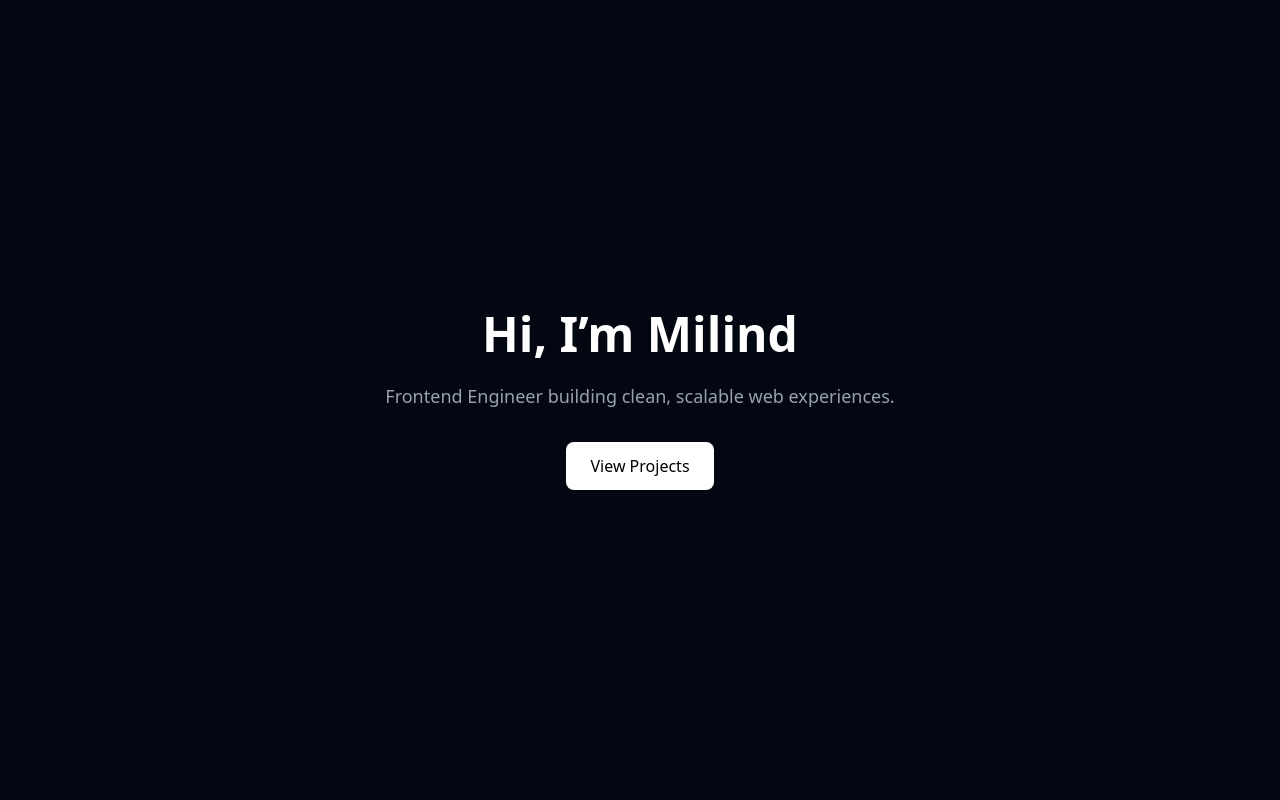
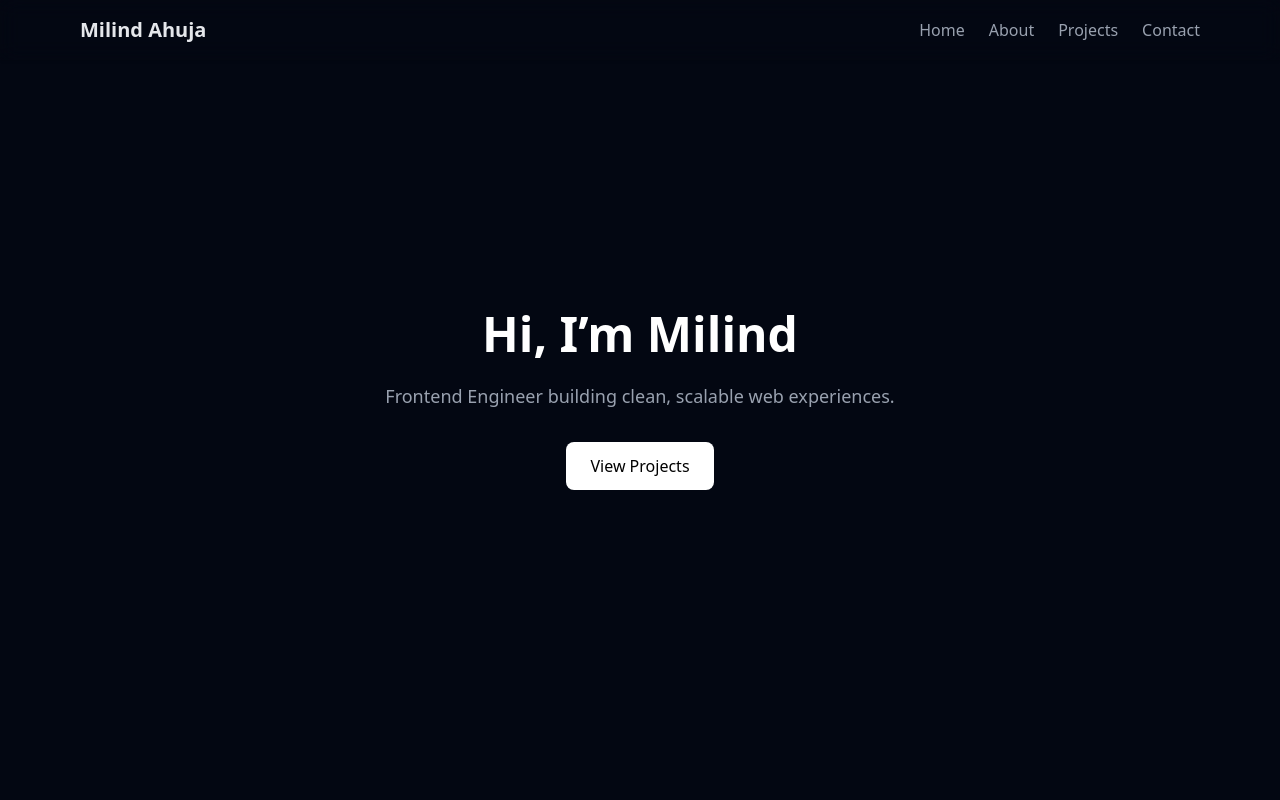
Before and after one commit to milindahuja/my-vue-portfolio, a Vue app: page / in a window 1280 px wide. Shown: the top 800 px of the page. Built offline with nearby package versions, Linux system fonts and the light colour scheme; no server answers.

Commit message:
Add HeaderSection component and update section IDs for navigation

```diff
--- a/src/components/AboutSection.vue
+++ b/src/components/AboutSection.vue
@@ -2,7 +2,7 @@
 </script>
 
 <template>
-  <section class="bg-gray-900 py-24">
+  <section id="about" class="bg-gray-900 py-24">
     <div class="max-w-4xl mx-auto px-6">
       <h2 class="text-3xl font-semibold mb-6 text-white">
         About Me
--- a/src/components/ContactSection.vue
+++ b/src/components/ContactSection.vue
@@ -1,5 +1,5 @@
 <template>
-  <section class="bg-gray-900 py-24">
+  <section id="contact" class="bg-gray-900 py-24">
     <div class="max-w-xl mx-auto px-6">
       <h2 class="text-3xl font-semibold mb-8 text-white">
         Contact
@@ -46,6 +46,8 @@ const error = ref(false)
 
 async function submitForm() {
   loading.value = true
+  console.log('db:', db)
+
 
   try {
     await addDoc(collection(db, 'messages'), {
--- /dev/null
+++ b/src/components/HeaderSection.vue
@@ -0,0 +1,55 @@
+<template>
+  <header class="fixed w-full top-0 left-0 backdrop-blur-md z-50 shadow-sm">
+    <div class="max-w-6xl mx-auto flex justify-between items-center p-4">
+      <!-- Logo / Name -->
+      <div class="text-xl font-bold text-gray-200">
+        Milind Ahuja
+      </div>
+
+      <!-- Navigation links -->
+      <nav class="hidden md:flex space-x-6 text-gray-400 font-small">
+        <a href="#home" class="hover:text-blue-500 transition">Home</a>
+        <a href="#about" class="hover:text-blue-500 transition">About</a>
+        <a href="#projects" class="hover:text-blue-500 transition">Projects</a>
+        <a href="#contact" class="hover:text-blue-500 transition">Contact</a>
+      </nav>
+
+      <!-- Mobile hamburger menu -->
+      <div class="md:hidden">
+        <button @click="isOpen = !isOpen">
+          <svg v-if="!isOpen" xmlns="http://www.w3.org/2000/svg" class="h-6 w-6" fill="none"
+               viewBox="0 0 24 24" stroke="currentColor">
+            <path stroke-linecap="round" stroke-linejoin="round" stroke-width="2"
+                  d="M4 6h16M4 12h16M4 18h16"/>
+          </svg>
+          <svg v-else xmlns="http://www.w3.org/2000/svg" class="h-6 w-6" fill="none"
+               viewBox="0 0 24 24" stroke="currentColor">
+            <path stroke-linecap="round" stroke-linejoin="round" stroke-width="2"
+                  d="M6 18L18 6M6 6l12 12"/>
+          </svg>
+        </button>
+      </div>
+    </div>
+
+    <!-- Mobile menu dropdown -->
+    <div v-if="isOpen" class="md:hidden bg-white/95 backdrop-blur-md shadow-md">
+      <nav class="flex flex-col p-4 space-y-4">
+        <a href="#home" class="hover:text-blue-500 transition">Home</a>
+        <a href="#projects" class="hover:text-blue-500 transition">Projects</a>
+        <a href="#about" class="hover:text-blue-500 transition">About</a>
+        <a href="#contact" class="hover:text-blue-500 transition">Contact</a>
+      </nav>
+    </div>
+  </header>
+</template>
+
+<script setup>
+import { ref } from 'vue'
+const isOpen = ref(false)
+</script>
+
+<style scoped>
+header {
+  backdrop-filter: blur(10px);
+}
+</style>
--- a/src/components/HeroSection.vue
+++ b/src/components/HeroSection.vue
@@ -2,7 +2,7 @@
 </script>
 
 <template>
-  <section class="min-h-screen flex items-center justify-center bg-gray-950">
+  <section id="home" class="min-h-screen flex items-center justify-center bg-gray-950">
     <div class="text-center max-w-3xl px-6">
       <h1 class="text-5xl font-bold mb-6 text-white">
         Hi, I’m Milind
--- a/src/firebase.js
+++ b/src/firebase.js
@@ -6,7 +6,7 @@ import { getFirestore } from 'firebase/firestore'
 // Your web app's Firebase configuration
 // For Firebase JS SDK v7.20.0 and later, measurementId is optional
 const firebaseConfig = {
-apiKey: import.meta.env.VITE_FIREBASE_API_KEY,
+  apiKey: import.meta.env.VITE_FIREBASE_API_KEY,
   authDomain: import.meta.env.VITE_FIREBASE_AUTH_DOMAIN,
   projectId: import.meta.env.VITE_FIREBASE_PROJECT_ID,
   storageBucket: import.meta.env.VITE_FIREBASE_STORAGE_BUCKET,
--- a/src/style.css
+++ b/src/style.css
@@ -1 +1,5 @@
 @import "tailwindcss";
+
+html {
+  scroll-behavior: smooth;
+}
--- a/src/views/Home.vue
+++ b/src/views/Home.vue
@@ -4,10 +4,12 @@ import AboutSection from "@/components/AboutSection.vue";
 import ProjectSection from "@/components/ProjectSection.vue";
 import ContactSection from "@/components/ContactSection.vue";
 import FooterSection from "@/components/FooterSection.vue";
+import HeaderSection from '@/components/HeaderSection.vue'
 </script>
 
 <template>
   <main>
+    <HeaderSection />
     <HeroSection />
     <AboutSection />
     <ProjectSection />
```
